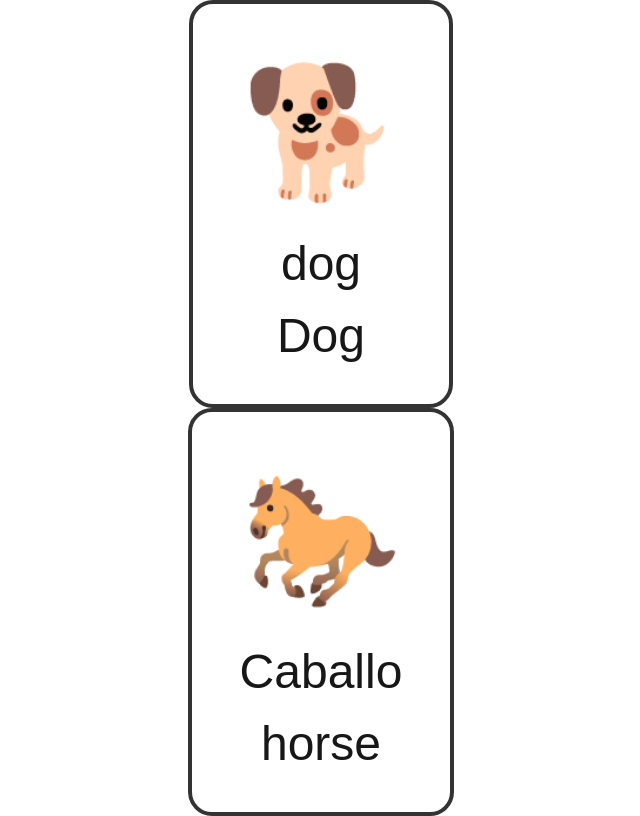
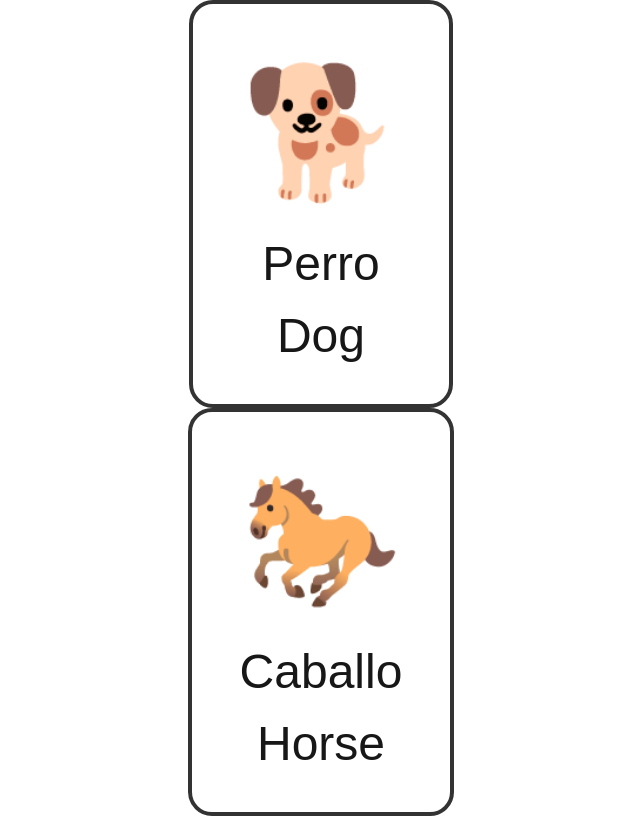
Before and after one commit to danielcampo1/primeras-palabras, a Next.js app: page / in a window 1280 px wide. Shown: the whole page, without its empty margins (319-959 px from the left). Built offline with nearby package versions, Linux system fonts and the light colour scheme.

Commit message:
fixed strings

```diff
--- a/app/page.tsx
+++ b/app/page.tsx
@@ -7,8 +7,8 @@ export default function Home() {
         placeItems: "center",
       }}
     >
-      <WordCard emoji="🐕" es="dog" en="Dog" />
-      <WordCard emoji="🐎" es="Caballo" en="horse" />
+      <WordCard emoji="🐕" es="Perro" en="Dog" />
+      <WordCard emoji="🐎" es="Caballo" en="Horse" />
     </main>
   );
 }
```
